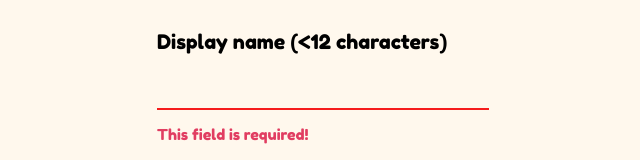
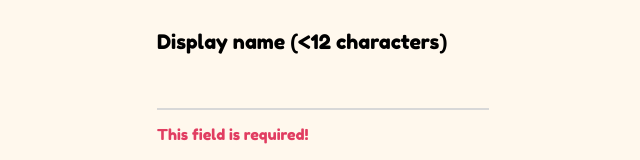
Before and after one commit to nicholasluimy/unity-webRTC, a Vue app: page /join-room in a window 1280 px wide. Shown: the part 483-643 px from the top of the page, without its empty margins (319-959 px from the left). Built offline with nearby package versions, Linux system fonts and the light colour scheme.

Commit message:
Changed JoinRoom input colour

```diff
--- a/src/views/JoinRoom.vue
+++ b/src/views/JoinRoom.vue
@@ -73,7 +73,7 @@
     margin-top: 5%;
     background-color: transparent;
     border: none;
-    border-bottom: 2px solid #f51c1c;
+    border-bottom: 2px solid #d8d8d8;
     width: 100%;
   }
 
```
